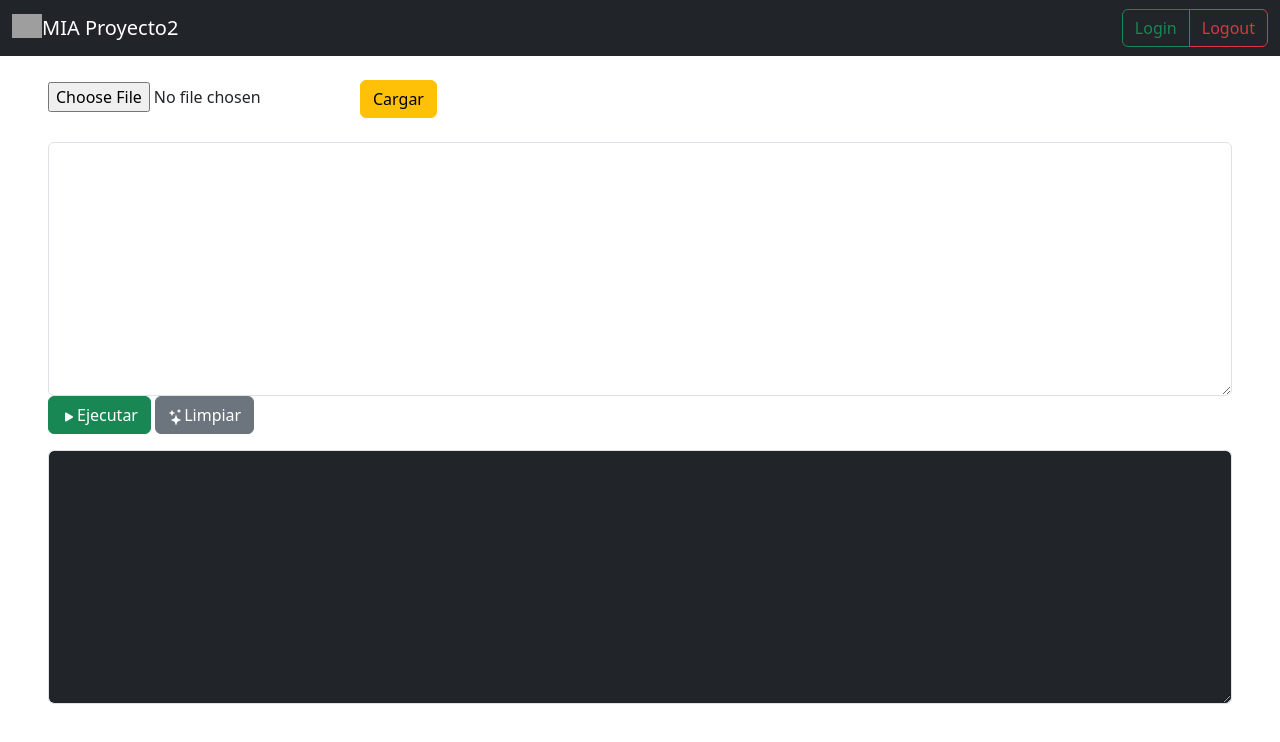
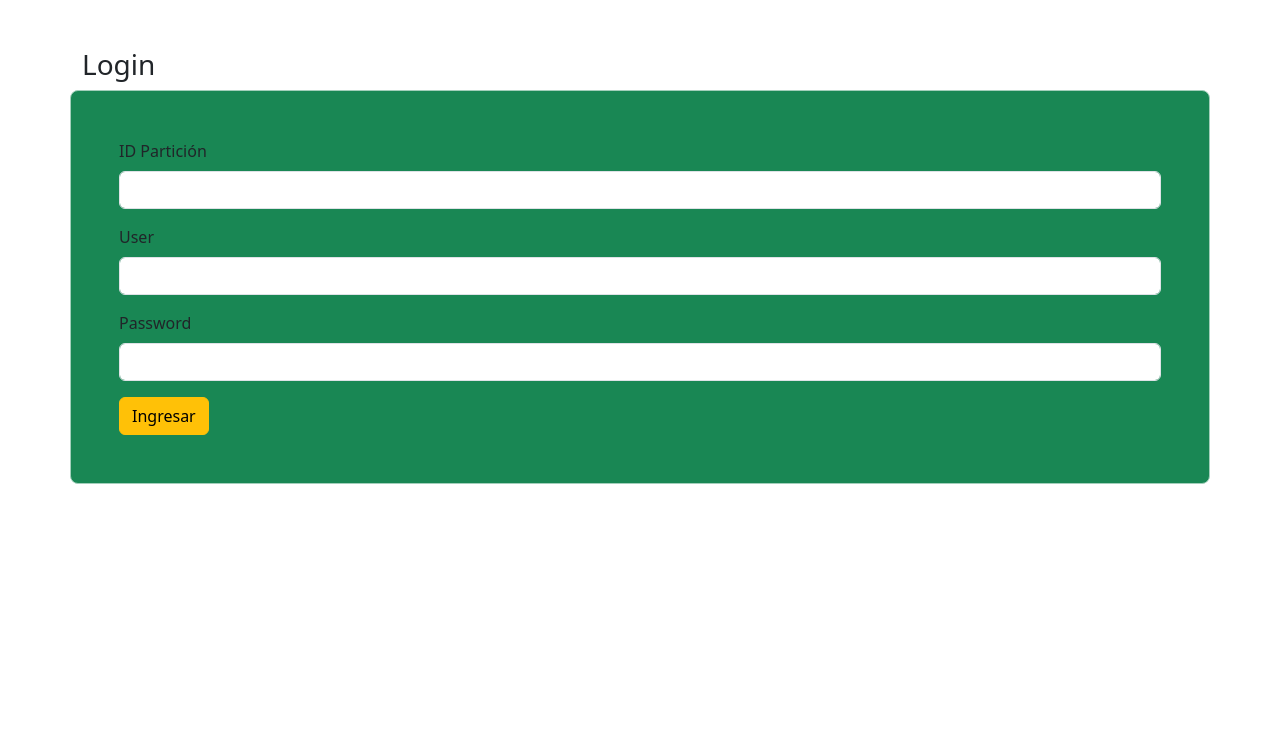
Before and after one commit to LuisaMariaO/-MIA-Proyecto2_202003381, a React (Create React App) app in the folder Front-end/web-app/: page /login in a window 1280 px wide. Before the commit this address led to /. Shown: the top 742 px of the page. Built offline with nearby package versions, Linux system fonts and the light colour scheme; grey boxes are pictures that could not be loaded.

Commit message:
Modulo de login

```diff
--- a/Front-end/web-app/src/App.js
+++ b/Front-end/web-app/src/App.js
@@ -2,12 +2,14 @@ import { BrowserRouter, Navigate, Route, Routes } from "react-router-dom";
 import './App.css';
 import Index from "./Pages";
 import '../node_modules/bootstrap/dist/css/bootstrap.min.css';
+import Login from "./Pages/login";
 
 function App() {
   return (
     <BrowserRouter>
       <Routes>
         <Route path="/" element={<Index/>}></Route>
+        <Route path="/login" element={<Login></Login>}></Route>
         <Route path="*" element={<Navigate to="/" replace={true}></Navigate>} exact={true}></Route>
       </Routes>
     </BrowserRouter>
--- /dev/null
+++ b/Front-end/web-app/src/Pages/login.js
@@ -0,0 +1,89 @@
+import React, { useState } from "react";
+import { useNavigate } from "react-router-dom";
+import Service  from "../Services/Service";
+
+function Login() {
+    const navigate = useNavigate();
+    let fileReader; //Lectura del archivo
+
+    const [file, setFile] = useState(); //Archivo actual que será leído
+    const [value, setValue] = useState("");
+    const [consolee, setConsolee] = useState("");
+
+    const handleSubmitFile = (event) =>{
+        event.preventDefault()
+        event.target.reset();
+        fileReader = new FileReader()
+        fileReader.onloadend = handleFileRead;
+        fileReader.readAsText(file)
+
+
+    };
+
+    const handleFileRead =(e) =>{
+        const content = fileReader.result
+       // alert(content)
+        setValue(content)
+        //miEditor.current.editor.setValue(content)
+        //miEditor.current.editor.clearSelection()
+    };
+
+    const handleChangeFile = (event) => {
+        setFile(event.target.files[0])
+
+    };
+
+    const handleChangeValue = (event) => {
+        setValue(event.target.value);
+        // alert(value)
+      };
+
+    const handleSubmitComand = (event) => {
+      event.preventDefault();
+      setConsolee("Cargando...")
+      Service.postCode(value)
+      .then(({result}) => {
+
+        setConsolee(result);
+        console.log(result)
+
+    });
+
+
+
+    };
+
+    const handleClean = (event) =>{
+      event.preventDefault();
+      setValue("")
+    };
+  return (
+    <>
+    <div class="container">
+        <div class="row py-5">
+            <h3>Login</h3>
+            <div class="col px-5 py-5 bg-success border border-success-subtle rounded-3" >
+            <form>
+  <div class="mb-3">
+    <label for="id" class="form-label">ID Partición</label>
+    <input type="text" class="form-control" id="id" required/>
+  </div>
+  <div class="mb-3">
+    <label for="user" class="form-label">User</label>
+    <input type="text" class="form-control" id="user" required/>
+  </div>
+  <div class="mb-3">
+    <label for="password" class="form-label">Password</label>
+    <input type="password" class="form-control" id="password" required/>
+  </div>
+  <button type="submit" class="btn btn-warning">Ingresar</button>
+</form>
+            </div>
+        </div>
+    </div>
+
+   </>
+  );
+}
+
+export default Login;
```
